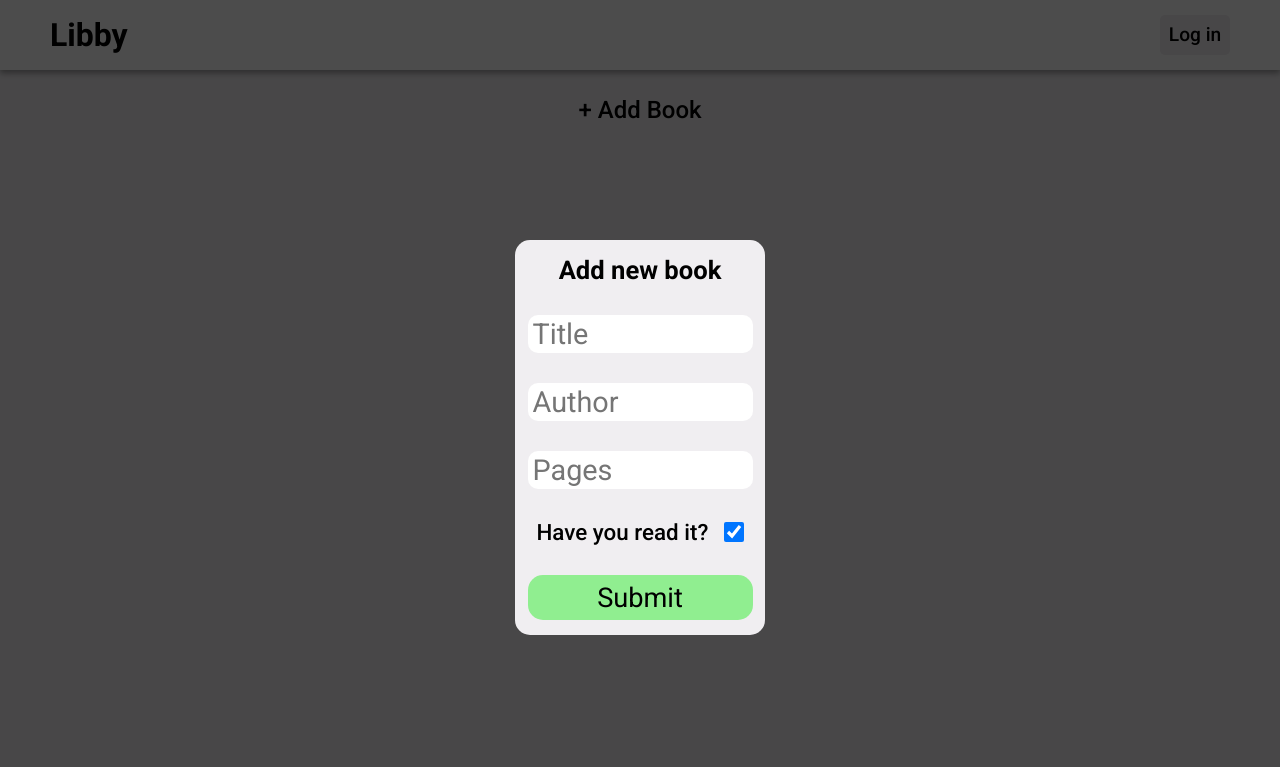
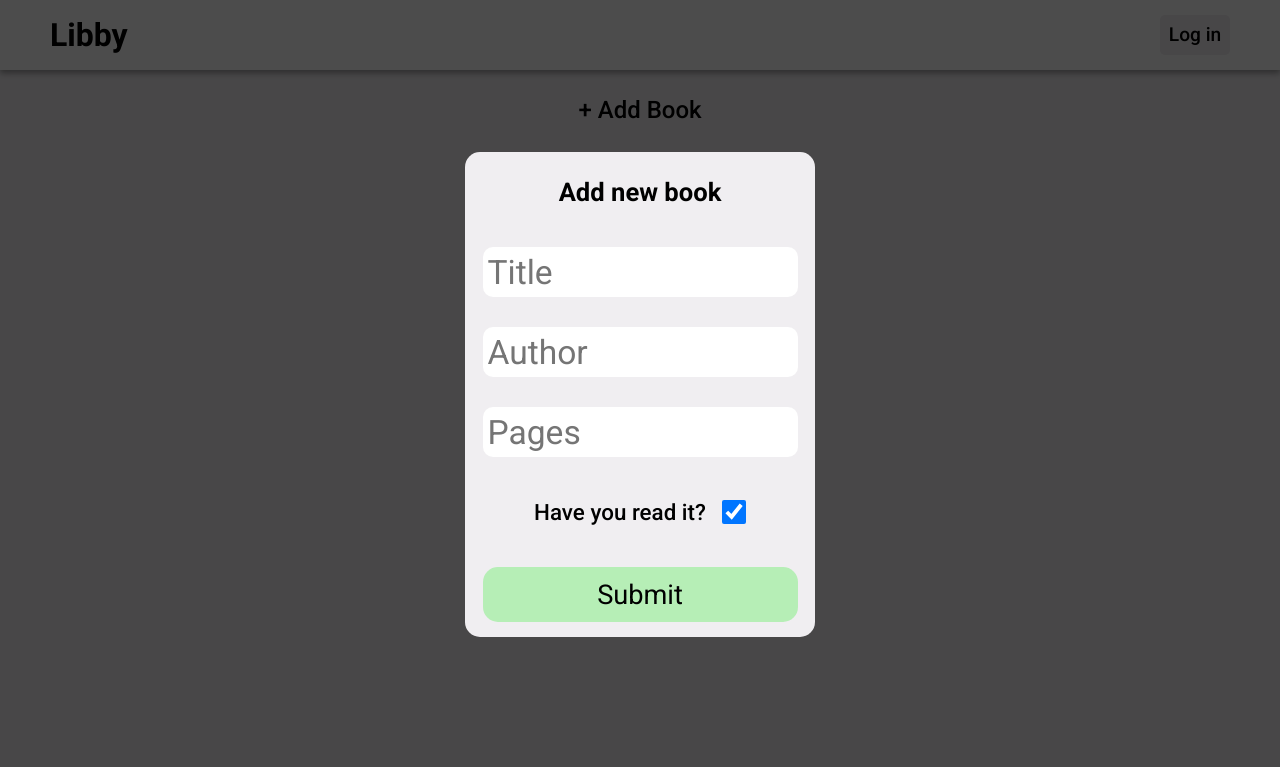
Before and after one commit to oalva-rez/library-app, a plain HTML site: page index.html in a window 1280 px wide. Both pictures are taken after a click on the element "+ Add Book". Shown: the top 767 px of the page. Drawn offline with Linux system fonts and the light colour scheme; a web font is replaced by a local one.

Commit message:
pop-upsize made bigger

```diff
--- a/styles.css
+++ b/styles.css
@@ -10,8 +10,8 @@ body {
   background-color: var(--background-color);
 }
 :root {
-  --has-read-color: lightgreen;
-  --not-read-color: rgb(255, 55, 55);
+  --has-read-color: rgba(144, 238, 144, 0.6);
+  --not-read-color: rgba(255, 55, 55, 0.6);
   --background-color: #f0eef1;
   --container-width: 1300px;
   --container-padding: 20px;
@@ -71,16 +71,17 @@ main .add-header {
 /* pop-up */
 .pop-up {
   position: absolute;
-  top: 30%;
+  top: 19%;
   left: 0;
   right: 0;
   margin-left: auto;
   margin-right: auto;
-  max-width: 250px;
+  max-width: 350px;
   display: flex;
   flex-direction: column;
   border-radius: var(--border-radius);
   align-items: center;
+
   background-color: var(--background-color);
   visibility: hidden;
   z-index: 9999;
@@ -88,6 +89,8 @@ main .add-header {
 
 .pop-up-header {
   font-size: 1.6rem;
+  display: grid;
+  align-items: center;
   font-weight: 600;
   text-align: center;
 }
@@ -119,11 +122,12 @@ main .add-header {
 }
 .pop-up > * {
   margin: 15px 0;
+  height: 50px;
 }
 .pop-up input[type="text"],
 .pop-up input[type="number"] {
   width: 90%;
-  font-size: 1.8rem;
+  font-size: 2.1rem;
   border: none;
   outline: none;
   border-radius: 10px;
@@ -131,8 +135,8 @@ main .add-header {
 }
 
 .pop-up input[type="checkbox"] {
-  width: 1.2rem;
-  height: 1.2rem;
+  width: 1.5rem;
+  height: 1.5rem;
 }
 .pop-up .check-container {
   font-size: 1.4rem;
@@ -143,7 +147,7 @@ main .add-header {
 }
 .pop-up button {
   width: 90%;
-  height: 45px;
+  height: 55px;
   border: none;
   border-radius: var(--border-radius);
   background-color: var(--has-read-color);
```
